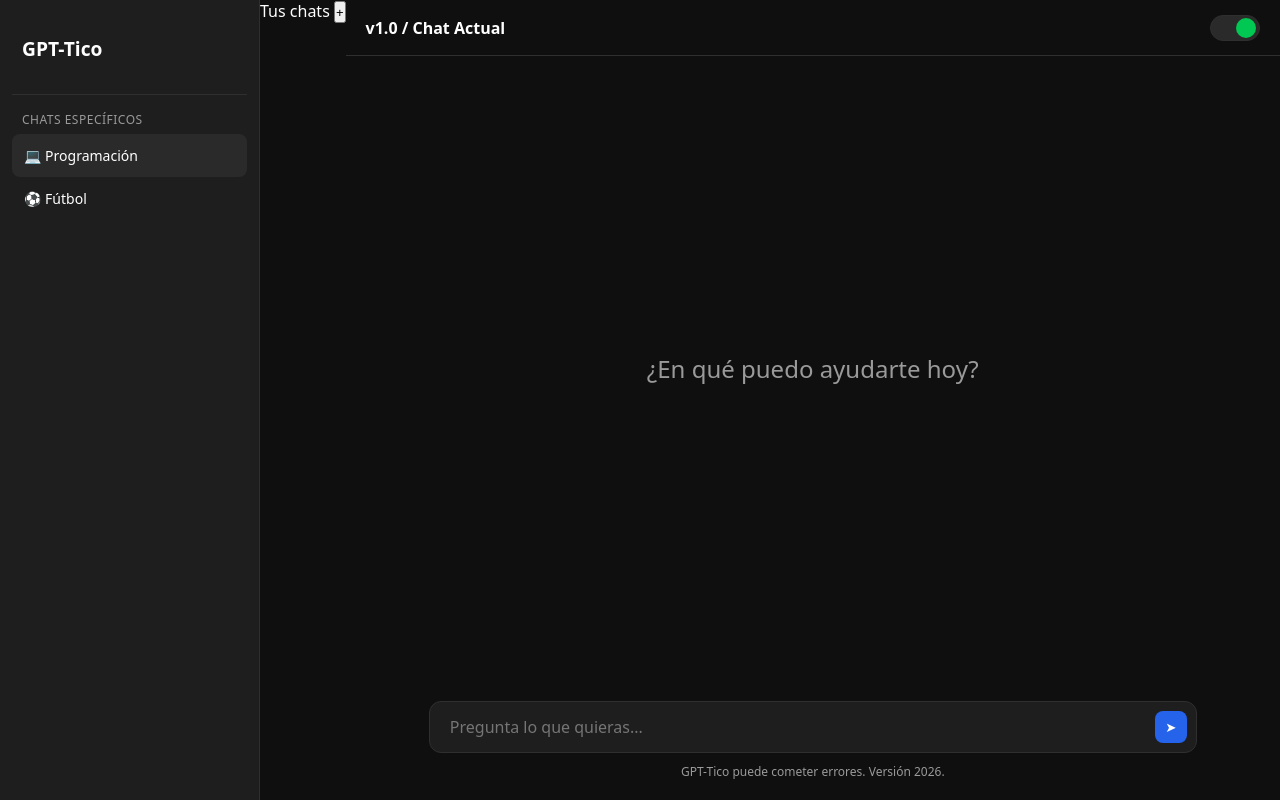
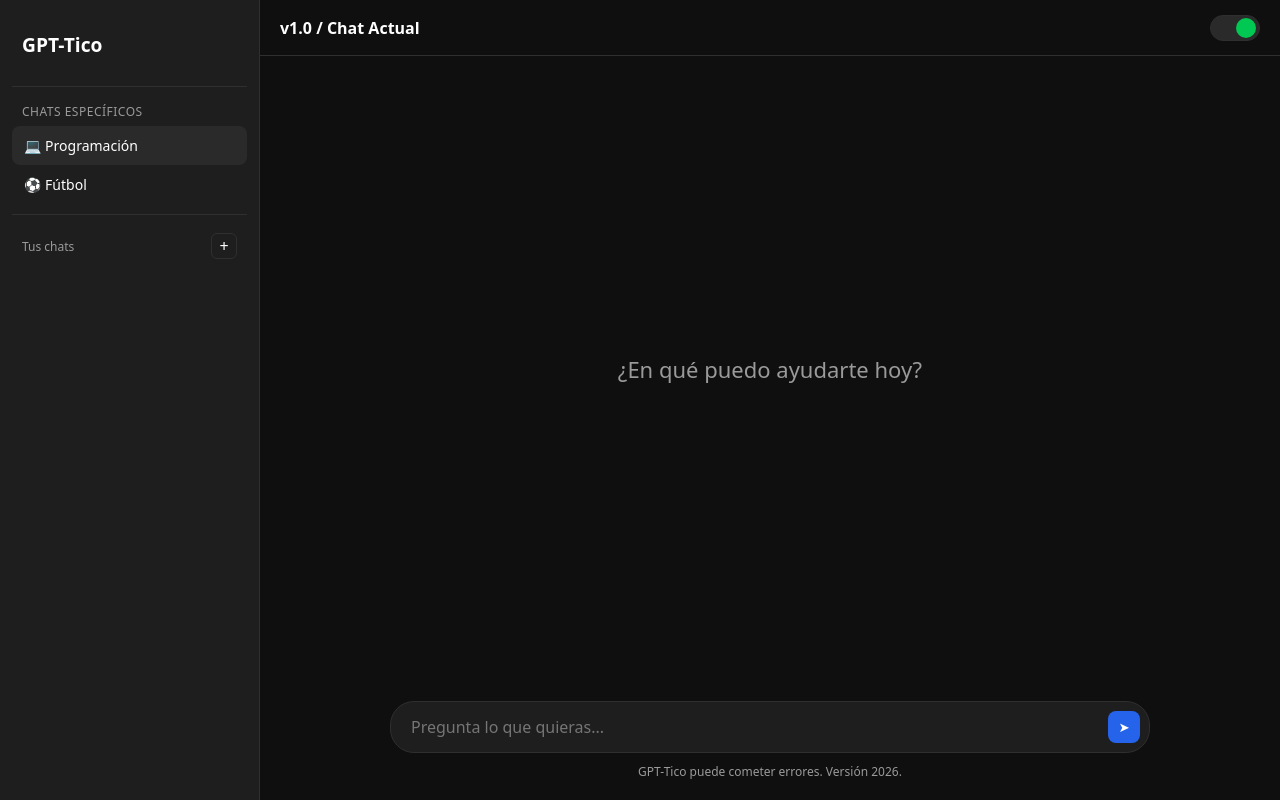
Before and after one commit to Esteban01103007/gpt-tico, a website: page index.html in a window 1280 px wide. Drawn offline with Linux system fonts and the light colour scheme.

Commit message:
Update index.html

```diff
--- a/index.html
+++ b/index.html
@@ -4,355 +4,305 @@
 <meta charset="UTF-8">
 <meta name="viewport" content="width=device-width, initial-scale=1.0">
 <title>GPT-Tico</title>
+
 <style>
-        /* Variables y Reset */
-        :root {
-            --bg: #ffffff;
-            --text: #0f0f0f;
-            --sidebar: #f7f7f8;
-            --hover: #ececec;
-            --border: #e5e5e5;
-            --muted: #6e6e6e;
-            --accent: #2563eb;
+/* ================= VARIABLES ================= */
+:root{
+    --bg:#ffffff;
+    --text:#0f0f0f;
+    --sidebar:#f7f7f8;
+    --hover:#ececec;
+    --border:#e5e5e5;
+    --muted:#6e6e6e;
+    --accent:#2563eb;
 }
 
-        body.dark {
-            --bg: #0f0f0f;
-            --text: #ffffff;
-            --sidebar: #1e1e1e;
-            --hover: #2a2a2a;
-            --border: #2f2f2f;
-            --muted: #9a9a9a;
+body.dark{
+    --bg:#0f0f0f;
+    --text:#ffffff;
+    --sidebar:#1e1e1e;
+    --hover:#2a2a2a;
+    --border:#2f2f2f;
+    --muted:#9a9a9a;
 }
 
-        * {
-            margin: 0;
-            padding: 0;
-            box-sizing: border-box;
-            font-family: system-ui, -apple-system, sans-serif;
+/* ================= RESET ================= */
+*{
+    margin:0;
+    padding:0;
+    box-sizing:border-box;
+    font-family:system-ui,-apple-system,sans-serif;
 }
 
-        body {
-            display: flex;
-            height: 100vh;
-            background: var(--bg);
-            color: var(--text);
-            transition: background 0.3s ease;
+body{
+    display:flex;
+    height:100vh;
+    background:var(--bg);
+    color:var(--text);
 }
 
-        /* Sidebar */
-        .sidebar {
-            width: 260px;
-            background: var(--sidebar);
-            border-right: 1px solid var(--border);
-            display: flex;
-            flex-direction: column;
-            padding: 12px;
+/* ================= SIDEBAR ================= */
+.sidebar{
+    width:260px;
+    height:100vh;
+    background:var(--sidebar);
+    border-right:1px solid var(--border);
+    display:flex;
+    flex-direction:column;
+    padding:12px;
 }
 
-        .logo {
-            height: 72px;
-            display: flex;
-            align-items: center;
-            padding-left: 10px;
-            font-weight: bold;
-            font-size: 1.2rem;
+.logo{
+    height:64px;
+    display:flex;
+    align-items:center;
+    padding-left:10px;
+    font-weight:700;
+    font-size:1.2rem;
 }
 
-        .logo img { height: 42px; margin-right: 10px; }
-
-        .divider {
-            height: 1px;
-            background: var(--border);
-            margin: 10px 0;
+.divider{
+    height:1px;
+    background:var(--border);
+    margin:10px 0;
 }
 
-        .section-title {
-            font-size: 12px;
-            color: var(--muted);
-            padding: 6px 10px;
-            text-transform: uppercase;
-            letter-spacing: 0.5px;
+.section-title{
+    font-size:12px;
+    color:var(--muted);
+    padding:6px 10px;
+    text-transform:uppercase;
+    letter-spacing:.5px;
 }
 
-        .sidebar-item {
-            display: flex;
-            align-items: center;
-            gap: 12px;
-            padding: 12px;
-            border-radius: 8px;
-            font-size: 14px;
-            cursor: pointer;
-            transition: background 0.2s;
+.sidebar-item{
+    display:flex;
+    align-items:center;
+    gap:10px;
+    padding:10px 12px;
+    border-radius:8px;
+    font-size:14px;
+    cursor:pointer;
 }
 
-        .sidebar-item:hover, .sidebar-item.active {
-            background: var(--hover);
+.sidebar-item:hover,
+.sidebar-item.active{
+    background:var(--hover);
 }
 
-        /* Main Content */
-        .main {
-            flex: 1;
-            display: flex;
-            flex-direction: column;
-            position: relative;
+/* ===== TUS CHATS ===== */
+.chats-header{
+    display:flex;
+    align-items:center;
+    justify-content:space-between;
+    padding:8px 10px;
 }
 
-        .topbar {
-            height: 56px;
-            display: flex;
-            align-items: center;
-            justify-content: space-between;
-            padding: 0 20px;
-            border-bottom: 1px solid var(--border);
-            font-weight: 600;
+.chats-title{
+    font-size:12px;
+    color:var(--muted);
 }
 
-        /* Theme Toggle */
-        .theme-toggle {
-            width: 50px;
-            height: 26px;
-            border-radius: 20px;
-            background: var(--hover);
-            border: 1px solid var(--border);
-            position: relative;
-            cursor: pointer;
+.new-chat-btn{
+    width:26px;
+    height:26px;
+    border-radius:6px;
+    border:1px solid var(--border);
+    background:transparent;
+    color:var(--text);
+    cursor:pointer;
+    font-size:16px;
+    line-height:0;
 }
 
-        .toggle-indicator {
-            width: 20px;
-            height: 20px;
-            border-radius: 50%;
-            background: #00c853;
-            position: absolute;
-            top: 2px;
-            left: 3px;
-            transition: transform 0.3s ease;
+.new-chat-btn:hover{
+    background:var(--hover);
 }
 
-        body.dark .toggle-indicator {
-            transform: translateX(22px);
+.chat-list{
+    flex:1;
 }
 
-        /* Chat Area */
-        .content {
-            flex: 1;
-            overflow-y: auto;
-            padding: 20px;
-            display: flex;
-            flex-direction: column;
-            gap: 15px;
+/* ================= MAIN ================= */
+.main{
+    flex:1;
+    display:flex;
+    flex-direction:column;
 }
 
-        .msg-bubble {
-            max-width: 80%;
-            padding: 12px 16px;
-            border-radius: 18px;
-            font-size: 15px;
-            line-height: 1.5;
-            word-wrap: break-word;
+/* ================= TOPBAR ================= */
+.topbar{
+    height:56px;
+    display:flex;
+    align-items:center;
+    justify-content:space-between;
+    padding:0 20px;
+    border-bottom:1px solid var(--border);
+    font-weight:600;
 }
 
-        .msg-bubble.user {
-            align-self: flex-end;
-            background: var(--accent);
-            color: #fff;
-            border-bottom-right-radius: 4px;
+/* ================= TOGGLE ================= */
+.theme-toggle{
+    width:50px;
+    height:26px;
+    border-radius:20px;
+    background:var(--hover);
+    border:1px solid var(--border);
+    position:relative;
+    cursor:pointer;
 }
 
-        .msg-bubble.bot {
-            align-self: flex-start;
-            background: var(--hover);
-            border-bottom-left-radius: 4px;
+.toggle-indicator{
+    width:20px;
+    height:20px;
+    border-radius:50%;
+    background:#00c853;
+    position:absolute;
+    top:2px;
+    left:3px;
+    transition:.3s;
 }
 
-        #welcome-msg {
-            text-align: center;
-            color: var(--muted);
-            margin-top: auto;
-            margin-bottom: auto;
-            font-size: 1.5rem;
+body.dark .toggle-indicator{
+    transform:translateX(22px);
 }
 
-        /* Input Area */
-        .input-container {
-            padding: 20px;
-            display: flex;
-            flex-direction: column;
-            align-items: center;
+/* ================= CHAT ================= */
+.content{
+    flex:1;
+    padding:20px;
+    display:flex;
+    flex-direction:column;
+    gap:15px;
+    overflow-y:auto;
 }
 
-        .input-wrapper {
-            position: relative;
-            width: 100%;
-            max-width: 768px;
+#welcome-msg{
+    margin:auto;
+    font-size:22px;
+    color:var(--muted);
 }
 
-        .input-box {
-            width: 100%;
-            padding: 14px 50px 14px 20px;
-            border-radius: 12px;
-            border: 1px solid var(--border);
-            background: var(--sidebar);
-            color: var(--text);
-            outline: none;
-            font-size: 16px;
+.msg-bubble{
+    max-width:80%;
+    padding:12px 16px;
+    border-radius:18px;
+    font-size:15px;
 }
 
-        .input-box:focus {
-            border-color: var(--accent);
+.msg-bubble.user{
+    align-self:flex-end;
+    background:var(--accent);
+    color:#fff;
 }
 
-        .send-btn {
-            position: absolute;
-            right: 10px;
-            top: 50%;
-            transform: translateY(-50%);
-            background: var(--accent);
-            color: white;
-            border: none;
-            width: 32px;
-            height: 32px;
-            border-radius: 8px;
-            cursor: pointer;
-            display: flex;
-            align-items: center;
-            justify-content: center;
+.msg-bubble.bot{
+    align-self:flex-start;
+    background:var(--hover);
 }
 
-        .txtabajo {
-            font-size: 12px;
-            color: var(--muted);
-            margin-top: 10px;
+/* ================= INPUT ================= */
+.input-container{
+    padding:20px;
+    display:flex;
+    flex-direction:column;
+    align-items:center;
+}
+
+.input-wrapper{
+    width:100%;
+    max-width:760px;
+    position:relative;
+}
+
+.input-box{
+    width:100%;
+    padding:14px 52px 14px 20px;
+    border-radius:24px;
+    border:1px solid var(--border);
+    background:var(--sidebar);
+    color:var(--text);
+    font-size:16px;
+}
+
+.send-btn{
+    position:absolute;
+    right:10px;
+    top:50%;
+    transform:translateY(-50%);
+    width:32px;
+    height:32px;
+    border:none;
+    border-radius:8px;
+    background:var(--accent);
+    color:#fff;
+    cursor:pointer;
+}
+
+.txtabajo{
+    margin-top:10px;
+    font-size:12px;
+    color:var(--muted);
 }
 </style>
 </head>
+
 <body class="dark">
 
+<!-- ================= SIDEBAR ================= -->
 <aside class="sidebar">
-    <div class="logo">
-        <span>GPT-Tico</span>
-    </div>
+
+    <div class="logo">GPT-Tico</div>
+
     <div class="divider"></div>
+
     <div class="section-title">Chats específicos</div>
     <div class="sidebar-item active" data-chat="programacion">💻 Programación</div>
     <div class="sidebar-item" data-chat="futbol">⚽ Fútbol</div>
-</aside>
 
     <div class="divider"></div>
 
     <div class="chats-header">
         <span class="chats-title">Tus chats</span>
-    <button class="new-chat-btn" title="Nuevo chat">+</button>
+        <button class="new-chat-btn">+</button>
     </div>
 
-<div class="chat-list">
-    <!-- Aquí luego irán los chats -->
-</div>
+    <div class="chat-list"></div>
 
+</aside>
 
+<!-- ================= MAIN ================= -->
 <main class="main">
+
 <header class="topbar">
     <span>v1.0 / Chat Actual</span>
-        <div class="theme-toggle" onclick="toggleTheme()" title="Cambiar tema">
+    <div class="theme-toggle" onclick="toggleTheme()">
         <div class="toggle-indicator"></div>
     </div>
 </header>
 
-    <div class="content" id="chat-container">
-        </div>
+<div class="content" id="chat-container"></div>
 
 <div class="input-container">
     <div class="input-wrapper">
-            <input id="user-input" class="input-box" placeholder="Pregunta lo que quieras..." autocomplete="off">
-            <button id="send-btn" class="send-btn">➤</button>
+        <input class="input-box" placeholder="Pregunta lo que quieras...">
+        <button class="send-btn">➤</button>
     </div>
     <div class="txtabajo">GPT-Tico puede cometer errores. Versión 2026.</div>
 </div>
+
 </main>
 
 <script>
-    const API_URL = "https://gpt-tico.onrender.com/api/chat";
-    const chatContainer = document.getElementById('chat-container');
-    const userInput = document.getElementById('user-input');
-    const sendBtn = document.getElementById('send-btn');
-    const chatItems = document.querySelectorAll('.sidebar-item');
-
-    let currentChat = 'programacion';
-    const chats = { programacion: [], futbol: [] };
-
-    function renderChat() {
-        chatContainer.innerHTML = '';
-        const history = chats[currentChat];
-
-        if (history.length === 0) {
-            const welcome = document.createElement('div');
-            welcome.id = 'welcome-msg';
-            welcome.textContent = '¿En qué puedo ayudarte hoy?';
-            chatContainer.appendChild(welcome);
-            return;
+function toggleTheme(){
+    document.body.classList.toggle("dark");
 }
 
-        history.forEach(msg => {
-            const div = document.createElement('div');
-            div.className = `msg-bubble ${msg.role === 'user' ? 'user' : 'bot'}`;
-            // Corregido: Uso de backticks (`) para template literals
-            div.innerHTML = `<b>${msg.role === 'user' ? 'Tú' : 'GPT-Tico'}:</b> ${msg.content}`;
-            chatContainer.appendChild(div);
-        });
-
-        chatContainer.scrollTop = chatContainer.scrollHeight;
-    }
-
-    async function sendMessage() {
-        const text = userInput.value.trim();
-        if (!text) return;
-
-        // Agregar mensaje del usuario
-        chats[currentChat].push({ role: 'user', content: text });
-        userInput.value = '';
-        renderChat();
-
-        try {
-            const res = await fetch(API_URL, {
-                method: 'POST',
-                headers: { 'Content-Type': 'application/json' },
-                body: JSON.stringify({
-                    message: text,
-                    history: chats[currentChat]
-                })
-            });
-
-            if (!res.ok) throw new Error('Error en API');
-
-            const data = await res.json();
-            chats[currentChat].push({ role: 'assistant', content: data.reply });
-        } catch (error) {
-            chats[currentChat].push({ role: 'assistant', content: '❌ Error de conexión con el servidor.' });
-        } finally {
-            renderChat();
-        }
-    }
-
-    // Eventos
-    chatItems.forEach(item => {
-        item.onclick = () => {
-            chatItems.forEach(i => i.classList.remove('active'));
-            item.classList.add('active');
-            currentChat = item.dataset.chat;
-            renderChat();
-        };
-    });
-
-    sendBtn.onclick = sendMessage;
-    userInput.onkeydown = e => { if (e.key === 'Enter') sendMessage(); };
-
-    function toggleTheme() {
-        document.body.classList.toggle('dark');
-    }
-
-    // Inicializar
-    renderChat();
+const chatContainer = document.getElementById("chat-container");
+const welcome = document.createElement("div");
+welcome.id = "welcome-msg";
+welcome.textContent = "¿En qué puedo ayudarte hoy?";
+chatContainer.appendChild(welcome);
 </script>
 
 </body>
```
Lines whose indentation alone changed are shown as unchanged.
